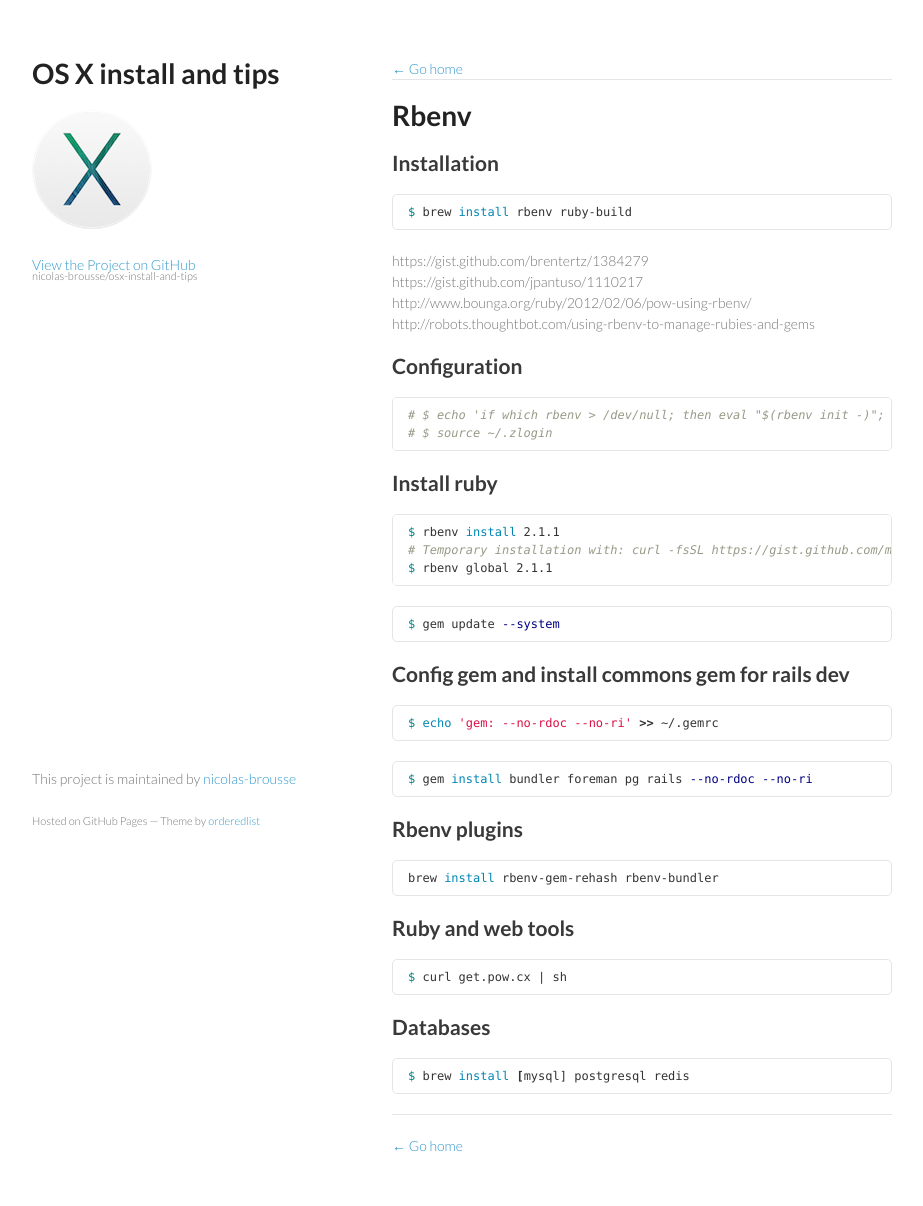
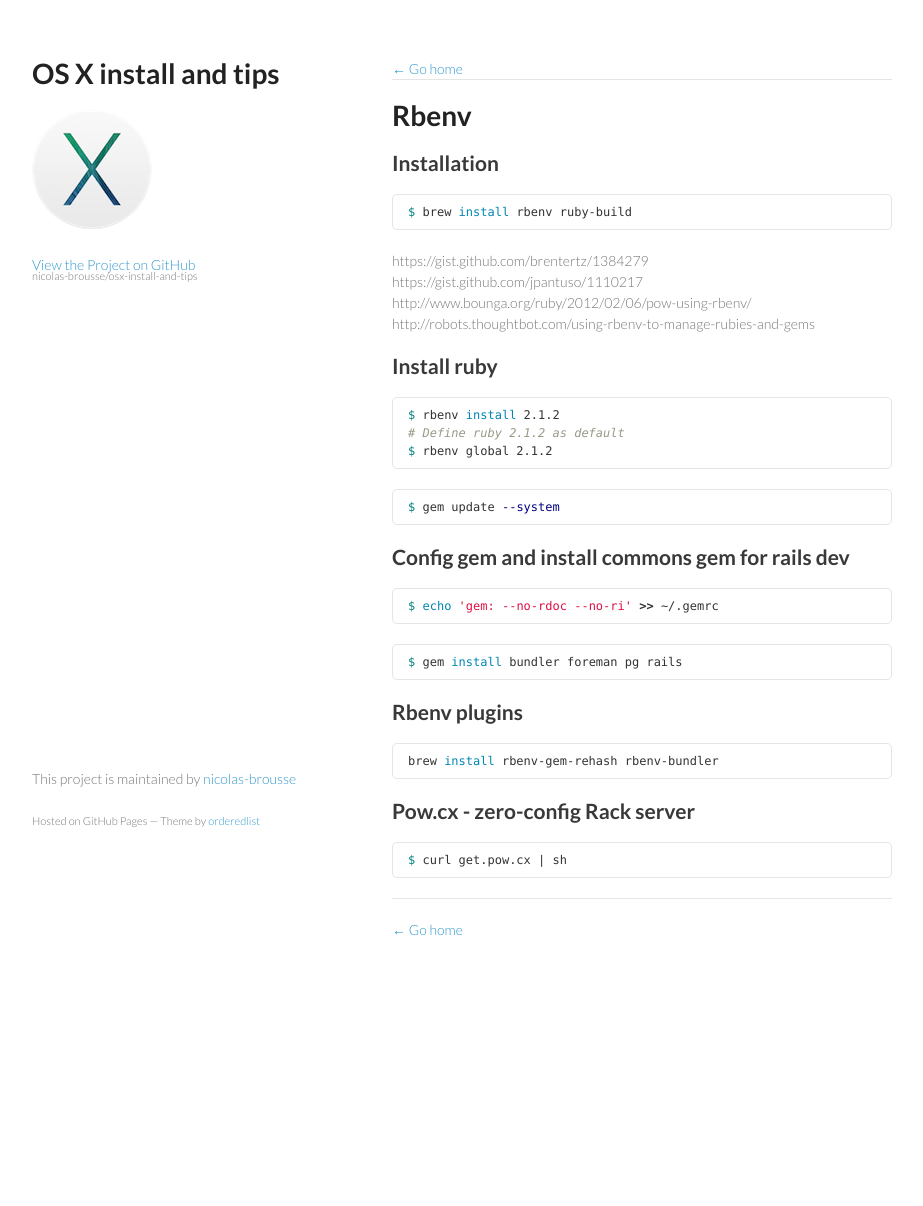
Before and after one commit to nicolas-brousse/osx-install-and-tips, a Jekyll site: the page built from pages/installation/rbenv.md, in a window 1280 px wide. Shown: the whole page, without its empty margins (178-1101 px from the left). Built offline with Jekyll 4.4.1, drawn with Linux system fonts in a browser that asks for light colours; Markdown is read by kramdown in place of the engine named in the settings; after the commit the page ends 990 px from its top, so only the background shows below that.

Commit message:
Update pages

````diff
--- a/pages/installation/rbenv.md
+++ b/pages/installation/rbenv.md
@@ -16,19 +16,13 @@
 http://www.bounga.org/ruby/2012/02/06/pow-using-rbenv/
 http://robots.thoughtbot.com/using-rbenv-to-manage-rubies-and-gems
 
-## Configuration
-
-```bash
-# $ echo 'if which rbenv > /dev/null; then eval "$(rbenv init -)"; fi' >> ~/.zlogin
-# $ source ~/.zlogin
-```
 
 ## Install ruby
 
 ```bash
-$ rbenv install 2.1.1
-# Temporary installation with: curl -fsSL https://gist.github.com/mislav/a18b9d7f0dc5b9efc162.txt | rbenv install --patch 2.1.1
-$ rbenv global 2.1.1
+$ rbenv install 2.1.2
+# Define ruby 2.1.2 as default
+$ rbenv global 2.1.2
 ```
 
 ```bash
@@ -42,7 +36,7 @@
 ```
 
 ```bash
-$ gem install bundler foreman pg rails --no-rdoc --no-ri
+$ gem install bundler foreman pg rails
 ```
 
 ## Rbenv plugins
@@ -51,14 +45,8 @@
 brew install rbenv-gem-rehash rbenv-bundler
 ```
 
-## Ruby and web tools
+## Pow.cx - zero-config Rack server
 
 ```bash
 $ curl get.pow.cx | sh
 ```
-
-## Databases
-
-```bash
-$ brew install [mysql] postgresql redis
-```
````
Also changed, not shown: pages/installation/homebrew.md (+14 -6 lines), pages/installation/oh-my-zsh.md (+7 -5 lines).
